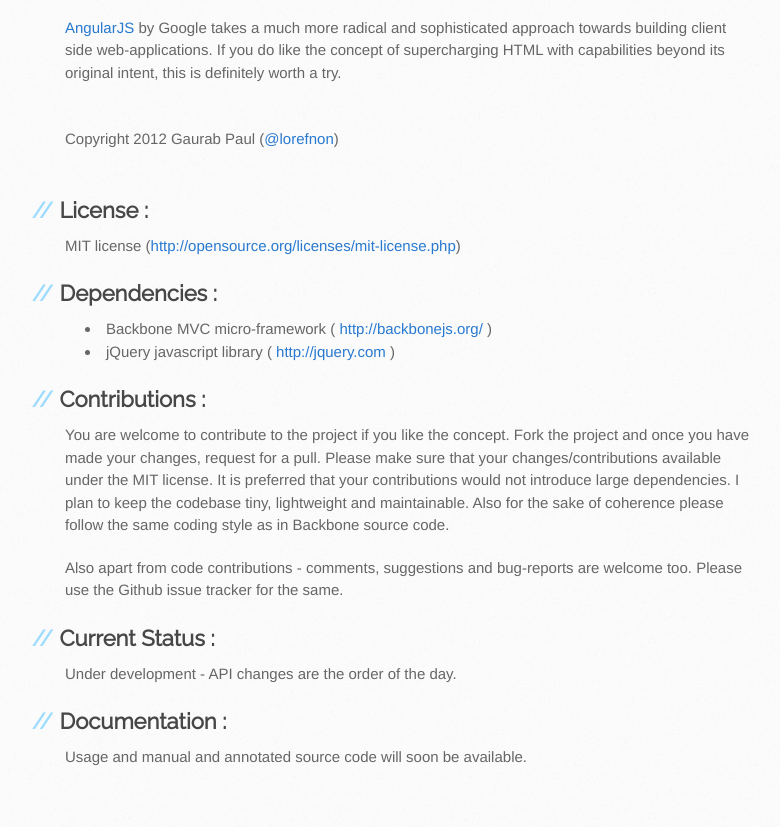
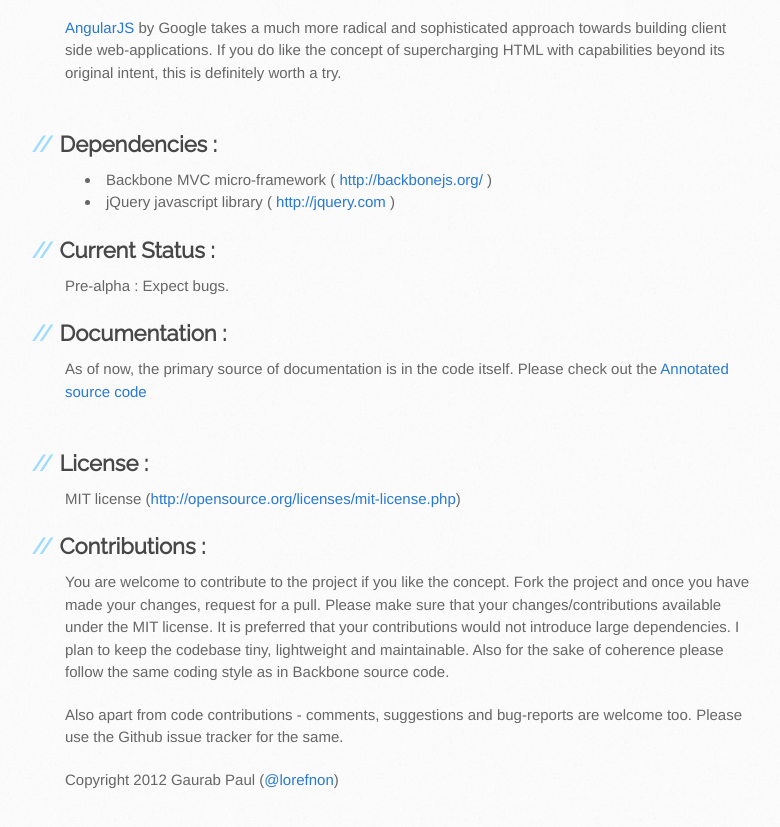
Before and after one commit to lorefnon/Orchestrator, a plain HTML site: page index.html in a window 1280 px wide. Shown: the part 1084-1911 px from the top of the page, without its empty margins (105-885 px from the left). Drawn offline with Linux system fonts and the light colour scheme; a web font is replaced by a local one.

Commit message:
Add link to Annotated source code. Update status.

```diff
--- a/index.html
+++ b/index.html
@@ -55,7 +55,7 @@
           </p>
           <p>
             If your prefer to specify your binding configuration through data-attributes right inside your HTML - <a href="http://knockoutjs.com">Knockout JS</a> is worth a look.
-            An integration layer for using Knockout alongside Backbone is <a href="http://kmalakoff.github.com/knockback/">available</a>. Another similar 5approach that
+            An integration layer for using Knockout alongside Backbone is <a href="http://kmalakoff.github.com/knockback/">available</a>. Another similar approach that
             is easy to integrate in any MVC setup is offered by <a href="http://rivetsjs.com">Rivets.js</a> library.
           </p>
           <p>
@@ -64,18 +64,25 @@
           </p>
           <hr>
 
-          <p>Copyright 2012 Gaurab Paul (<a href="https://github.com/lorefnon" class="user-mention">@lorefnon</a>)</p>
+          <h2>Dependencies :</h2>
+
+          <ul>
+            <li>Backbone MVC micro-framework ( <a href="http://backbonejs.org/">http://backbonejs.org/</a> )</li>
+            <li>jQuery javascript library ( <a href="http://jquery.com">http://jquery.com</a> )</li>
+          </ul>
+          <h2>Current Status :</h2>
+
+          <p> Pre-alpha : Expect bugs.</p>
+
+          <h2>Documentation :</h2>
+
+          <p> As of now, the primary source of documentation is in the code itself. Please check out the <a href="./docs/orchestrator.html"> Annotated source code</a> </p>
 
           <hr><h2>License :</h2>
 
           <p>MIT license (<a href="http://opensource.org/licenses/mit-license.php">http://opensource.org/licenses/mit-license.php</a>)</p>
 
-          <h2>Dependencies :</h2>
-
-          <ul>
-            <li>Backbone MVC micro-framework ( <a href="http://backbonejs.org/">http://backbonejs.org/</a> )</li>
-            <li>jQuery javascript library ( <a href="http://jquery.com">http://jquery.com</a> )</li>
-          </ul><h2>Contributions :</h2>
+          <h2>Contributions :</h2>
 
           <p>You are welcome to contribute to the project if you like the concept. Fork the
             project and once you have made your changes, request for a pull. Please make
@@ -88,15 +95,7 @@
           <p>Also apart from code contributions - comments, suggestions and bug-reports
             are welcome too. Please use the Github issue tracker for the same.</p>
 
-          <h2>Current Status :</h2>
-
-          <p>Under development - API changes are the order of the day.</p>
-
-          <h2>Documentation :</h2>
-
-          <p>Usage and manual and annotated source code will soon be available.</p>
-
-          <hr>
+          <p><strong>Copyright</strong> 2012 Gaurab Paul (<a href="https://github.com/lorefnon" class="user-mention">@lorefnon</a>)</p>
         </section>
 
         <aside id="sidebar">
```
